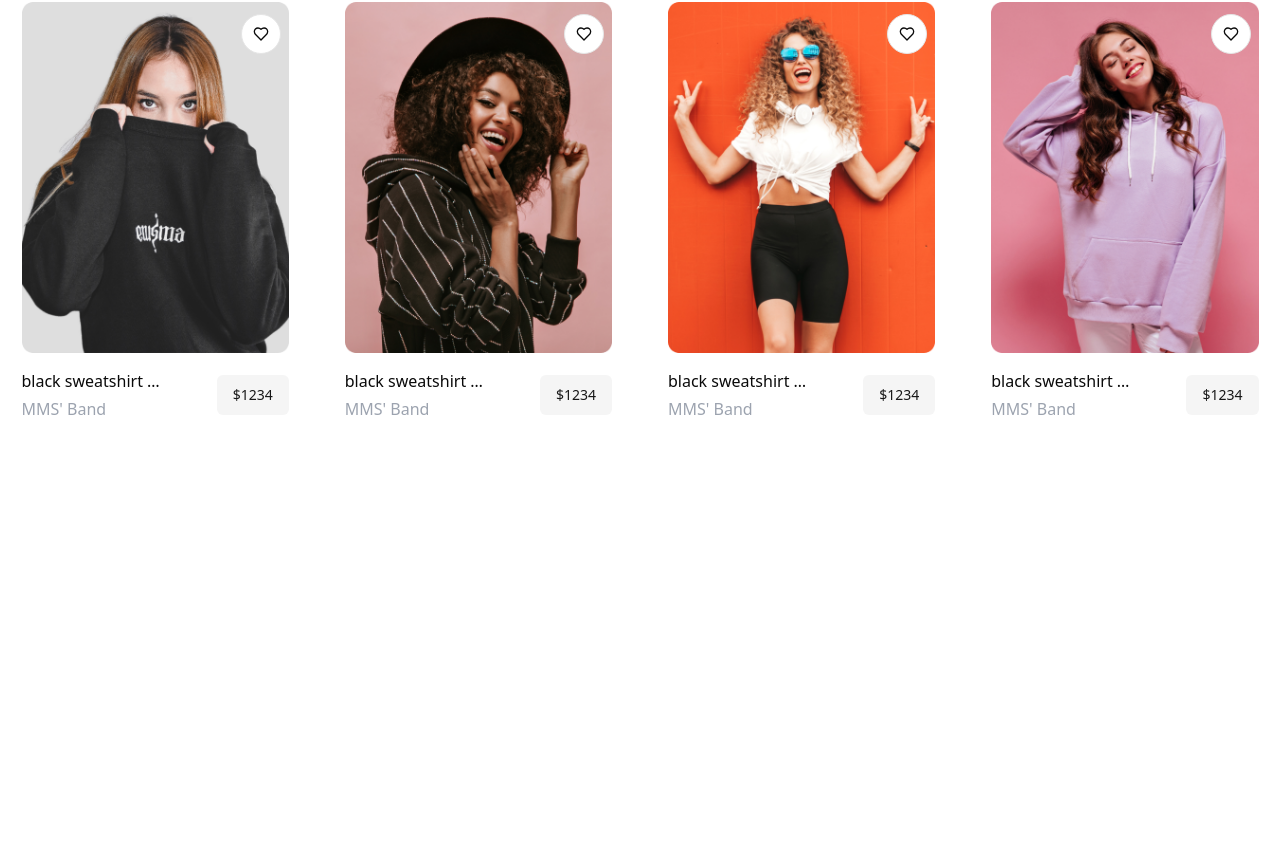
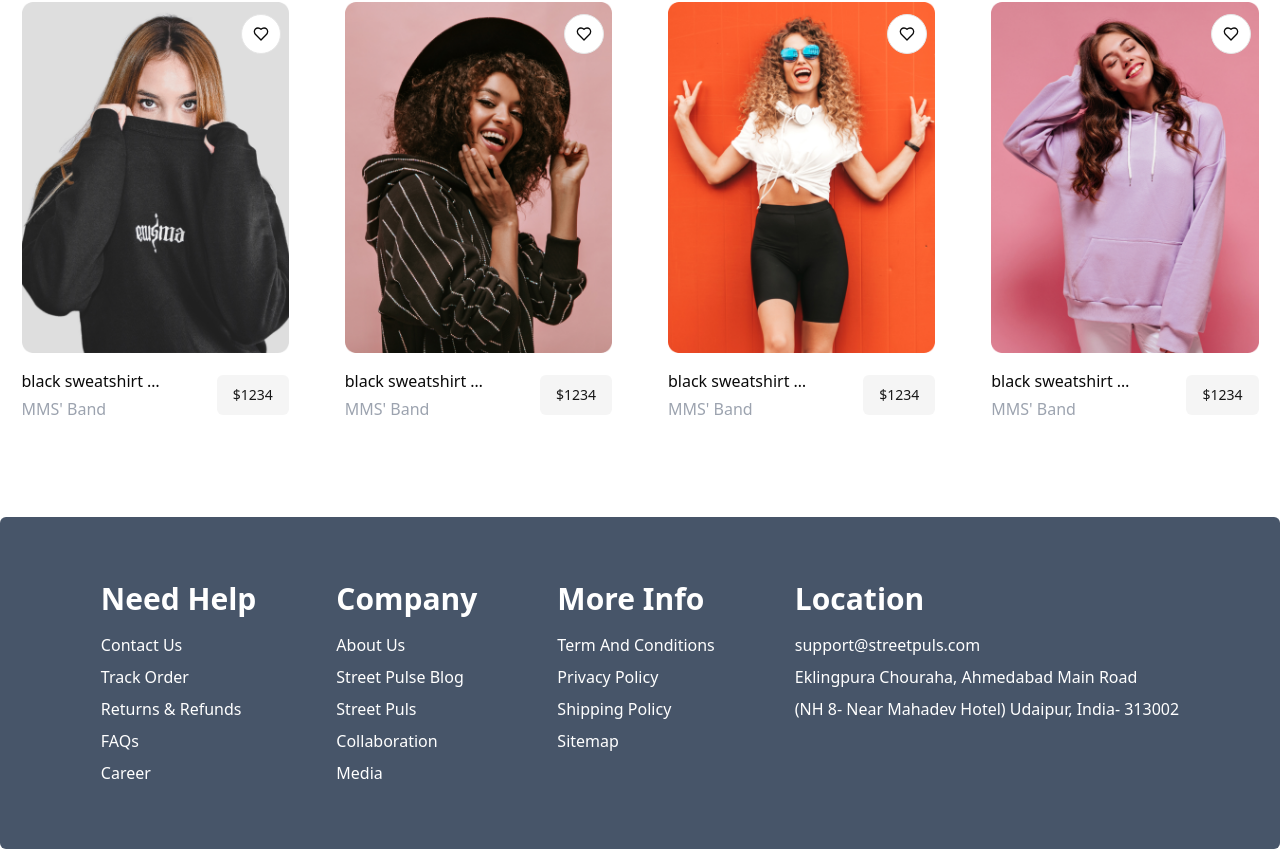
Before and after one commit to refvds/street-pulse, a Next.js app: page / in a window 1280 px wide. Shown: the part 5320-6169 px from the top of the page. Before the commit the page ends 5741 px from the top, so only its background shows below. Built offline with nearby package versions, Linux system fonts and the light colour scheme.

Commit message:
[LAYOUT]: add footer

```diff
--- a/app/layout.tsx
+++ b/app/layout.tsx
@@ -1,6 +1,7 @@
 import type { Metadata } from 'next';
 import './globals.css';
 import { Header } from '@/components/shared/header';
+import { Footer } from '@/components/shared/footer';
 
 export const metadata: Metadata = {
   title: 'Create Next App',
@@ -17,6 +18,7 @@ export default function RootLayout({
       <body className='max-w-[1448px] mx-auto'>
         <Header />
         <main className='min-h-screen'>{children}</main>
+        <Footer className='mt-24 rounded-md' />
       </body>
     </html>
   );
--- /dev/null
+++ b/components/shared/footer.tsx
@@ -0,0 +1,60 @@
+import clsx from 'clsx';
+import Link from 'next/link';
+import React, { FC } from 'react';
+
+interface IProps {
+  className?: string;
+}
+
+export const Footer: FC<IProps> = ({ className }) => {
+  return (
+    <footer
+      className={clsx(
+        'bg-slate-600 text-white p-16 flex gap-20 justify-center capitalize ',
+        className,
+      )}
+    >
+      <nav>
+        <h4 className='text-3xl font-bold'>need help</h4>
+        <ul className='mt-4 flex flex-col gap-2'>
+          <Link href='/t'>contact us</Link>
+          <Link href='/t'>track order</Link>
+          <Link href='/t'>returns & refunds</Link>
+          <Link href='/t'>FAQs</Link>
+          <Link href='/t'>career</Link>
+        </ul>
+      </nav>
+      <nav>
+        <h4 className='text-3xl font-bold'>company</h4>
+        <ul className='mt-4 flex flex-col gap-2'>
+          <Link href='/t'>about us</Link>
+          <Link href='/t'>street pulse blog</Link>
+          <Link href='/t'>street puls</Link>
+          <Link href='/t'>collaboration</Link>
+          <Link href='/t'>media</Link>
+        </ul>
+      </nav>
+      <nav>
+        <h4 className='text-3xl font-bold'>more info</h4>
+        <ul className='mt-4 flex flex-col gap-2'>
+          <Link href='/t'>term and conditions</Link>
+          <Link href='/t'>privacy policy</Link>
+          <Link href='/t'>shipping policy</Link>
+          <Link href='/t'>sitemap</Link>
+        </ul>
+      </nav>
+      <nav>
+        <h4 className='text-3xl font-bold'>location</h4>
+        <ul className='mt-4 flex flex-col gap-2'>
+          <Link className='normal-case' href='/t'>
+            support@streetpuls.com
+          </Link>
+          <Link href='/t'>Eklingpura Chouraha, Ahmedabad Main Road</Link>
+          <Link href='/t'>
+            (NH 8- Near Mahadev Hotel) Udaipur, India- 313002
+          </Link>
+        </ul>
+      </nav>
+    </footer>
+  );
+};
```
